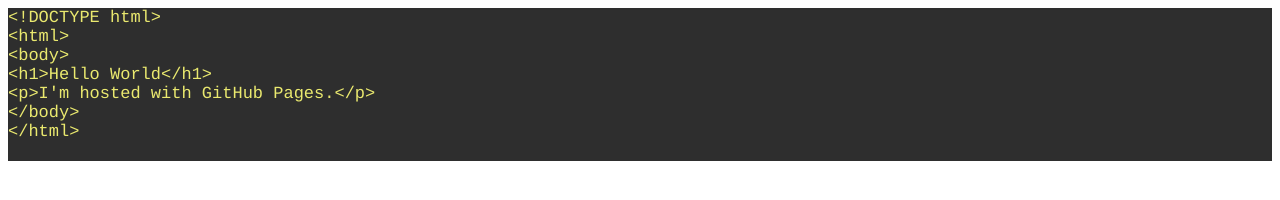
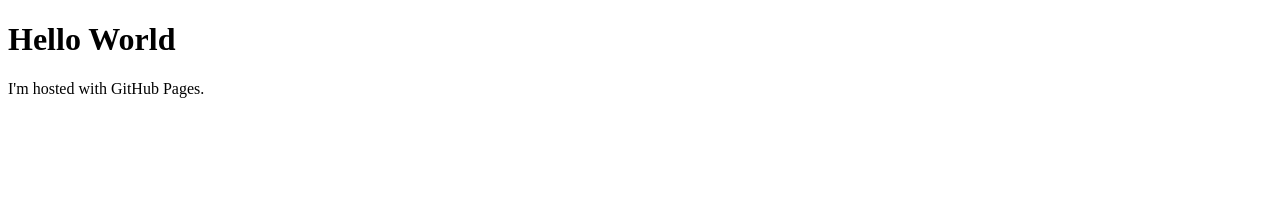
Before and after one commit to pranalisohoni/pranalisohoni.github.io, a plain HTML site: page Index.html in a window 1280 px wide. Drawn offline with Linux system fonts and the light colour scheme.

Commit message:
Beginning

```diff
--- a/Index.html
+++ b/Index.html
@@ -1,25 +1,7 @@
-<!DOCTYPE html PUBLIC "-//W3C//DTD HTML 4.01//EN" "http://www.w3.org/TR/html4/strict.dtd">
+<!DOCTYPE html>
 <html>
-<head>
-  <meta http-equiv="Content-Type" content="text/html; charset=utf-8">
-  <meta http-equiv="Content-Style-Type" content="text/css">
-  <title></title>
-  <meta name="Generator" content="Cocoa HTML Writer">
-  <meta name="CocoaVersion" content="2022.44">
-  <style type="text/css">
-    p.p1 {margin: 0.0px 0.0px 0.0px 0.0px; font: 17.0px Courier; color: #eae96f; -webkit-text-stroke: #eae96f; background-color: #2e2e2e}
-    p.p2 {margin: 0.0px 0.0px 0.0px 0.0px; font: 17.0px Courier; color: #eae96f; -webkit-text-stroke: #eae96f; background-color: #2e2e2e; min-height: 20.0px}
-    span.s1 {font-kerning: none}
-  </style>
-</head>
 <body>
-<p class="p1"><span class="s1">&lt;!DOCTYPE html&gt;</span></p>
-<p class="p1"><span class="s1">&lt;html&gt;</span></p>
-<p class="p1"><span class="s1">&lt;body&gt;</span></p>
-<p class="p1"><span class="s1">&lt;h1&gt;Hello World&lt;/h1&gt;</span></p>
-<p class="p1"><span class="s1">&lt;p&gt;I'm hosted with GitHub Pages.&lt;/p&gt;</span></p>
-<p class="p1"><span class="s1">&lt;/body&gt;</span></p>
-<p class="p1"><span class="s1">&lt;/html&gt;</span></p>
-<p class="p2"><span class="s1"></span><br></p>
+<h1>Hello World</h1>
+<p>I'm hosted with GitHub Pages.</p>
 </body>
 </html>
```
